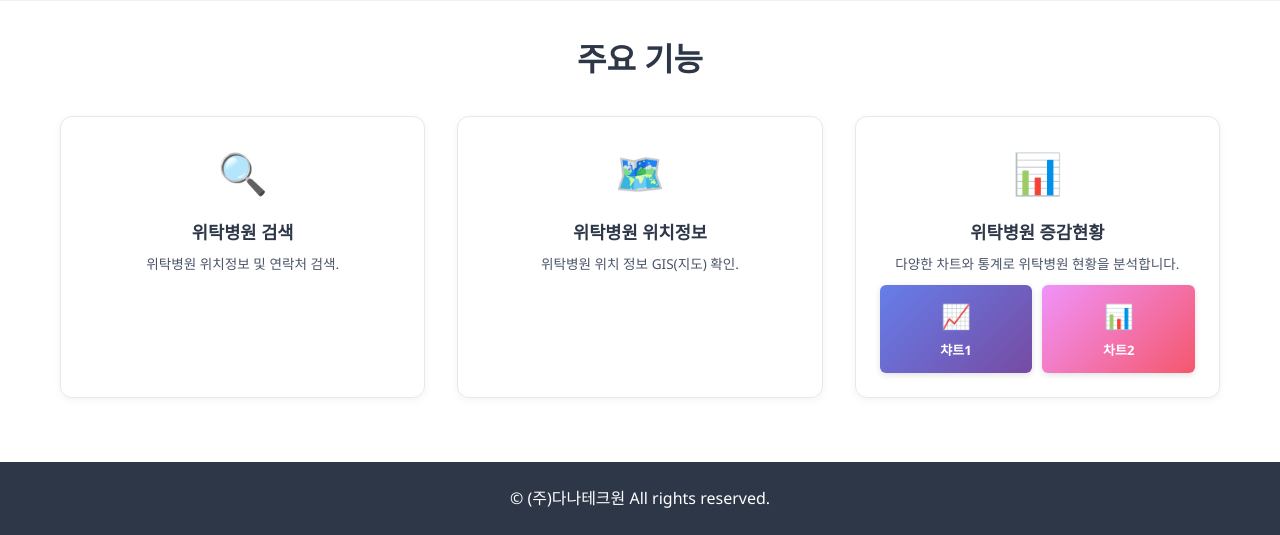
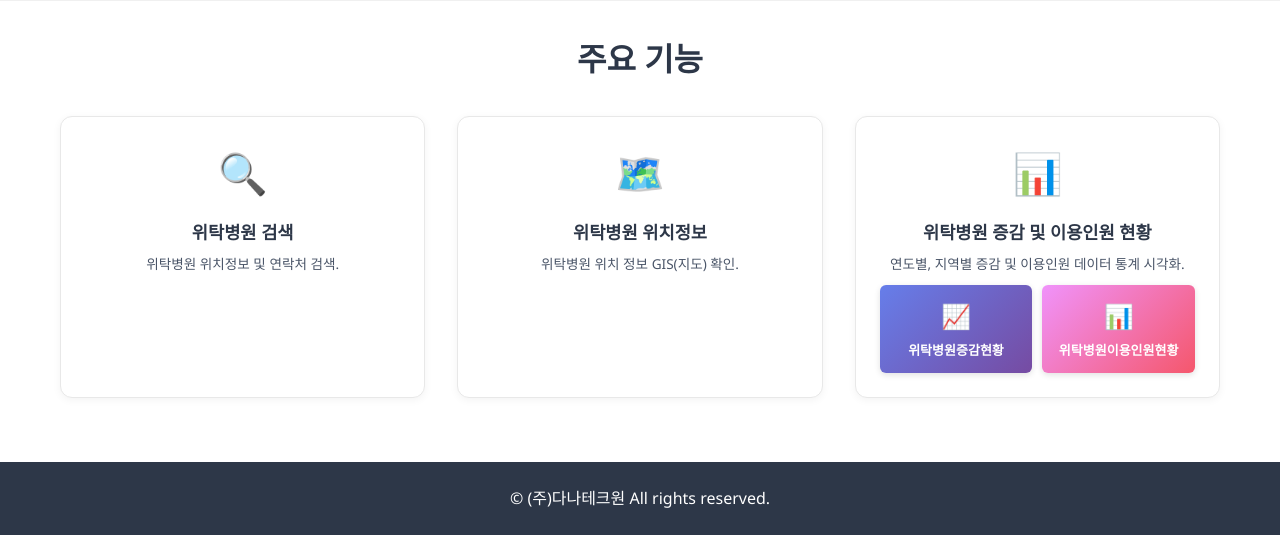
Before and after one commit to danatec1/bohun1, a Flask app: page / in a window 1280 px wide. Shown: the part 334-869 px from the top of the page. Run offline with Flask 3, Linux system fonts and the light colour scheme; data that the repository does not hold is empty.

Commit message:
README v2.1 업데이트: 네비게이션 레이블 개선
 주요 변경사항:
- 챠트1/챠트2  위탁병원증감현황/위탁병원이용인원현황으로 명확화
- Split-button 레이블 한글화 및 설명 개선
- 모든 페이지 네비게이션 버튼 통일
- c_1.html 차트 제목 상세화
- 버전 업데이트: v2.0  v2.1

```diff
--- a/app/templates/c_1.html
+++ b/app/templates/c_1.html
@@ -152,7 +152,7 @@
 
     <div class="nav-buttons">
       <a href="/hospitals" class="home-button">
-        📊 챠트1
+        📊위탁병원증감현황
       </a>
       <a href="/" class="home-button">
         🏠 홈으로
--- a/app/templates/hospitals.html
+++ b/app/templates/hospitals.html
@@ -46,7 +46,7 @@
         <div class="chart-header">
             <h2>📊 연도별, 지자체별 위탁병원수 현황</h2>
             <div class="nav-buttons">
-                <a href="/c1" class="home-button">📈 챠트2</a>
+                <a href="/c1" class="home-button">📈위탁병원이용인원현황</a>
             </div>
             <!-- <div class="chart-info">
                 <span class="data-source">📂 testdb.위탁병원현황_연도별현황</span>
--- a/app/templates/index.html
+++ b/app/templates/index.html
@@ -32,17 +32,17 @@
             </a> -->
             <div class="feature-card split-card">
                 <div class="feature-icon">📊</div>
-                <h3>위탁병원 증감현황</h3>
-                <p>다양한 차트와 통계로 위탁병원 현황을 분석합니다.</p>
+                <h3>위탁병원 증감 및 이용인원 현황</h3>
+                <p>연도별, 지역별 증감 및 이용인원 데이터 통계 시각화.</p>
 
                 <div class="split-buttons">
                     <a href="/hospitals" class="split-btn left">
                         <span class="btn-icon">📈</span>
-                        <span class="btn-label">챠트1</span>
+                        <span class="btn-label">위탁병원증감현황</span>
                     </a>
                     <a href="/c1" class="split-btn right">
                         <span class="btn-icon">📊</span>
-                        <span class="btn-label">차트2</span>
+                        <span class="btn-label">위탁병원이용인원현황</span>
                     </a>
                 </div>
             </div>
```
Also changed, not shown: README.md.
